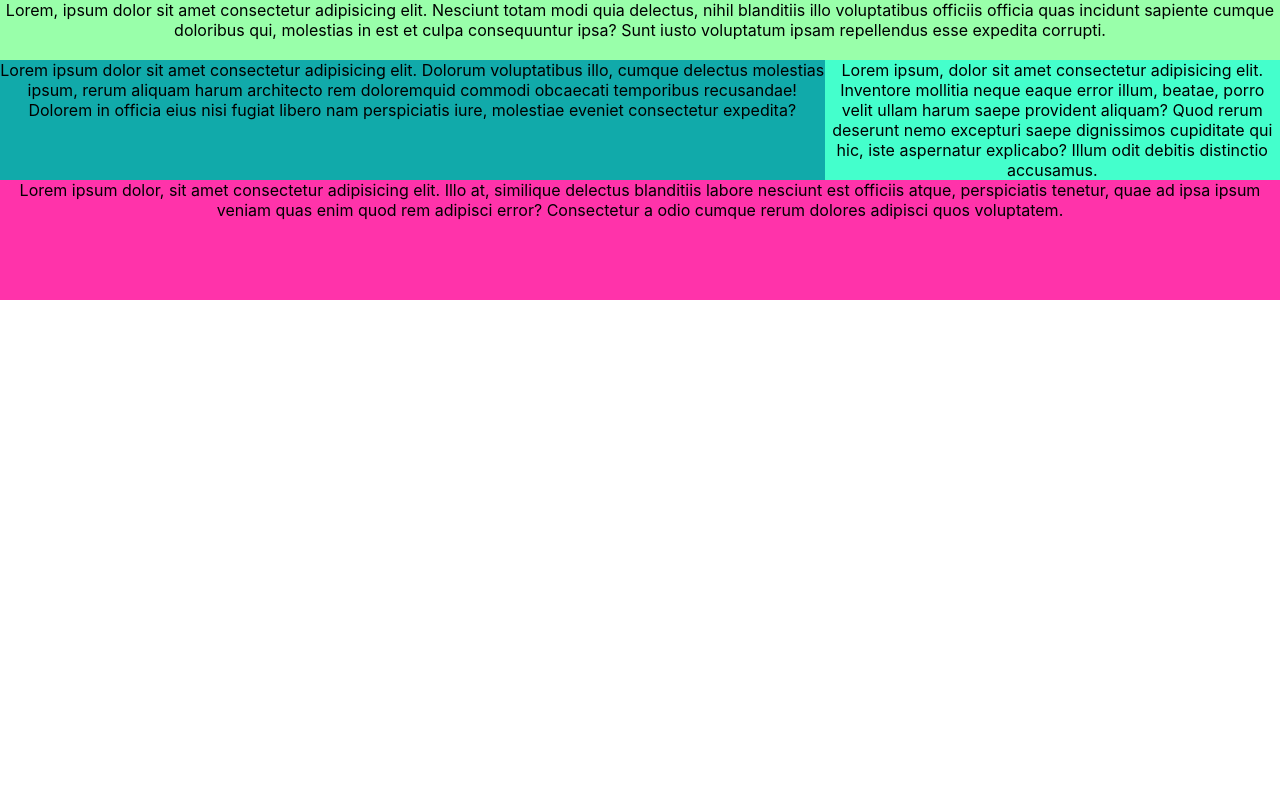
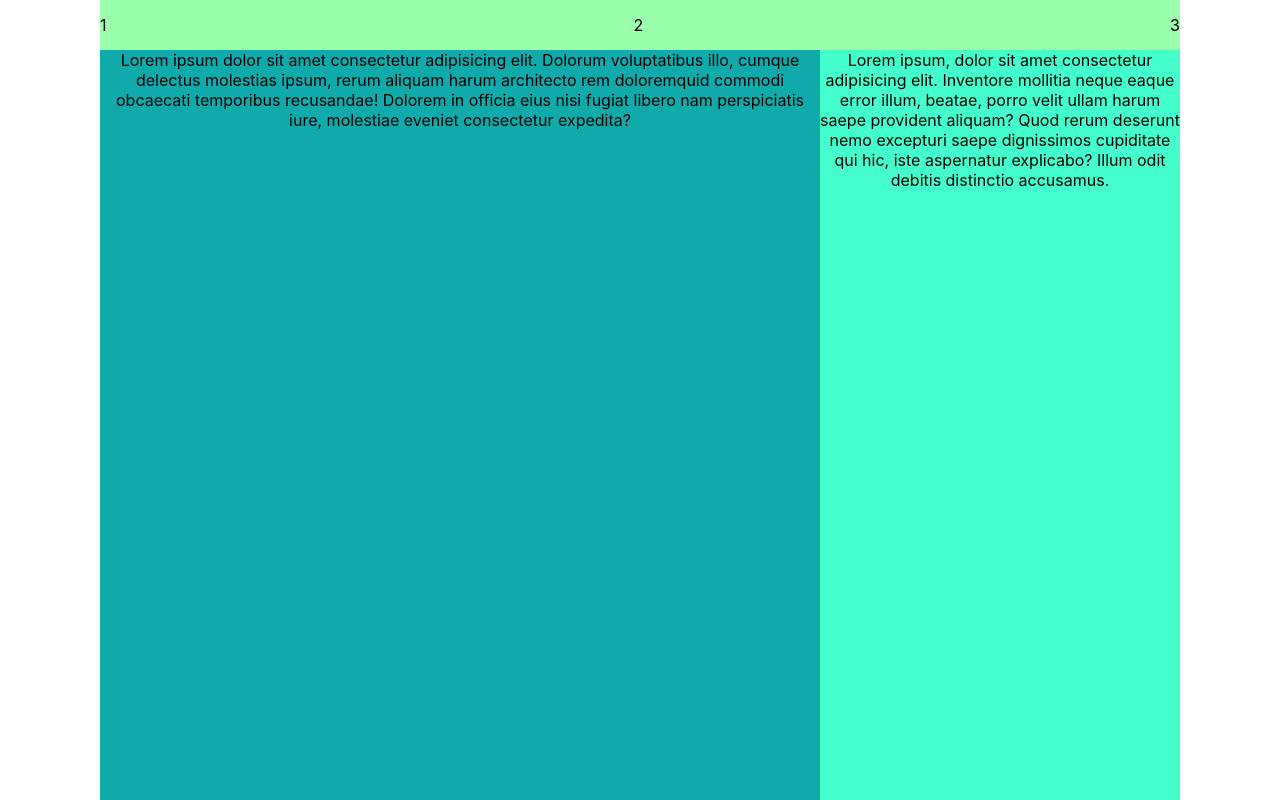
Before and after one commit to shirazkhan/Cake-Central, a React (Create React App) app: page / in a window 1280 px wide. Shown: the top 800 px of the page. Built offline with nearby package versions, Linux system fonts and the light colour scheme.

Commit message:
Setup website width with grid-template-columns.

```diff
--- a/src/App.js
+++ b/src/App.js
@@ -1,5 +1,8 @@
 import React from 'react';
 import styled from 'styled-components';
+
+//CSS Variables
+const WEBSITE_WIDTH = "1080px";
 
 const MainGrid = styled.div`
   display: grid;
@@ -8,18 +11,36 @@ const MainGrid = styled.div`
     "PrimaryContent PrimaryContent SideBar"
     "Footer Footer Footer";
   text-align: center;
-  grid-template-rows: 60px 1fr 120px;
+  grid-template-rows: 50px 1fr 200px;
+  grid-template-columns: repeat(3,calc(${WEBSITE_WIDTH}/3));
+  justify-content: center;
 `;
 
 const Header = styled.div`
   grid-area: Header;
   background: #9fa;
+  display: flex;
+  justify-content: space-between;
+  align-items: center;
+
+`;
+
+const NavButton = styled.div`
+
+`;
+
+const Brand = styled.div`
+
+`;
+
+const NightButton = styled.div`
 
 `;
 
 const PrimaryContent = styled.div`
   grid-area: PrimaryContent;
   background: #1aa;
+  min-height: 1000px;
 
 `;
 
@@ -40,11 +61,9 @@ function App() {
     <>
       <MainGrid>
         <Header>
-          Lorem, ipsum dolor sit amet consectetur adipisicing elit.
-          Nesciunt totam modi quia delectus,
-          nihil blanditiis illo voluptatibus officiis officia quas incidunt sapiente cumque doloribus qui,
-          molestias in est et culpa consequuntur ipsa?
-          Sunt iusto voluptatum ipsam repellendus esse expedita corrupti.
+          <NavButton>1</NavButton>
+          <Brand>2</Brand>
+          <NightButton>3</NightButton>
         </Header>
         <PrimaryContent>
           Lorem ipsum dolor sit amet consectetur adipisicing elit.
```
